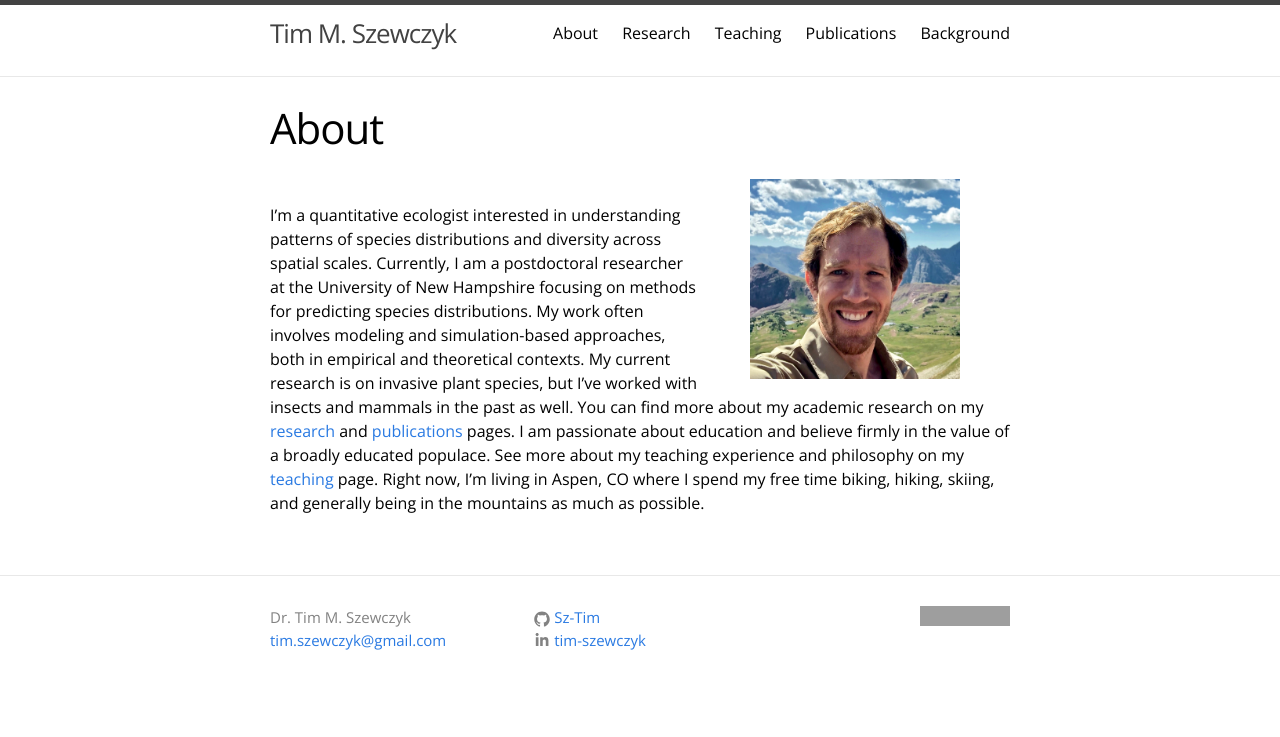
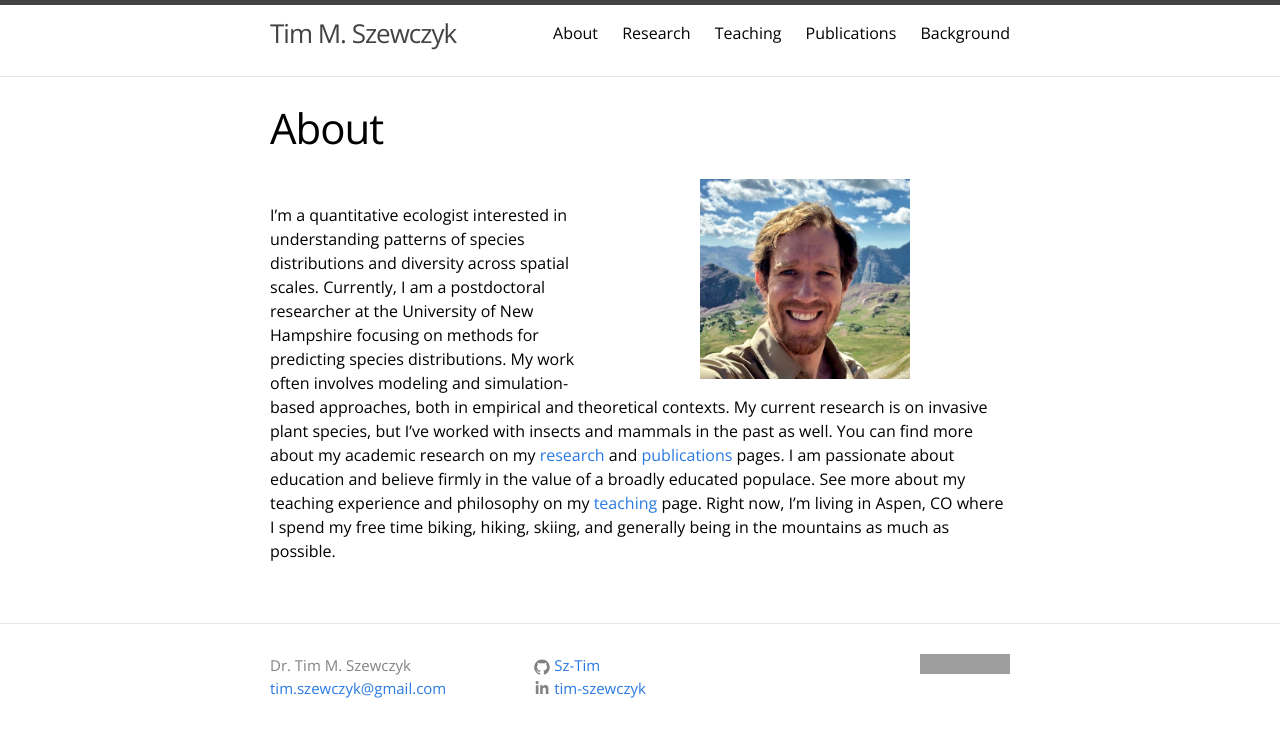
Before and after one commit to Sz-Tim/Sz-Tim.github.io, a Jekyll site: the page built from about.md, in a window 1280 px wide. Shown: the top 737 px of the page. Built offline with Jekyll 4.4.1, drawn with Linux system fonts in a browser that asks for light colours; grey boxes are pictures that could not be loaded.

Commit message:
testing padding

```diff
--- a/about.md
+++ b/about.md
@@ -5,5 +5,5 @@ permalink: /about/
 weight: 1
 ---
 
-<img align="right" width="210" height="200" hspace="50" src="{{ site.url }}/assets/headshot_2.jpg">
+<img align="right" width="210" height="200" style="margin: 0px 100px" src="{{ site.url }}/assets/headshot_2.jpg">
 I'm a quantitative ecologist interested in understanding patterns of species distributions and diversity across spatial scales. Currently, I am a postdoctoral researcher at the University of New Hampshire focusing on methods for predicting species distributions. My work often involves modeling and simulation-based approaches, both in empirical and theoretical contexts. My current research is on invasive plant species, but I've worked with insects and mammals in the past as well. You can find more about my academic research on my [research](research.md) and [publications](publications.md) pages. I am passionate about education and believe firmly in the value of a broadly educated populace. See more about my teaching experience and philosophy on my [teaching](teaching.md) page. Right now, I'm living in Aspen, CO where I spend my free time biking, hiking, skiing, and generally being in the mountains as much as possible.
```
